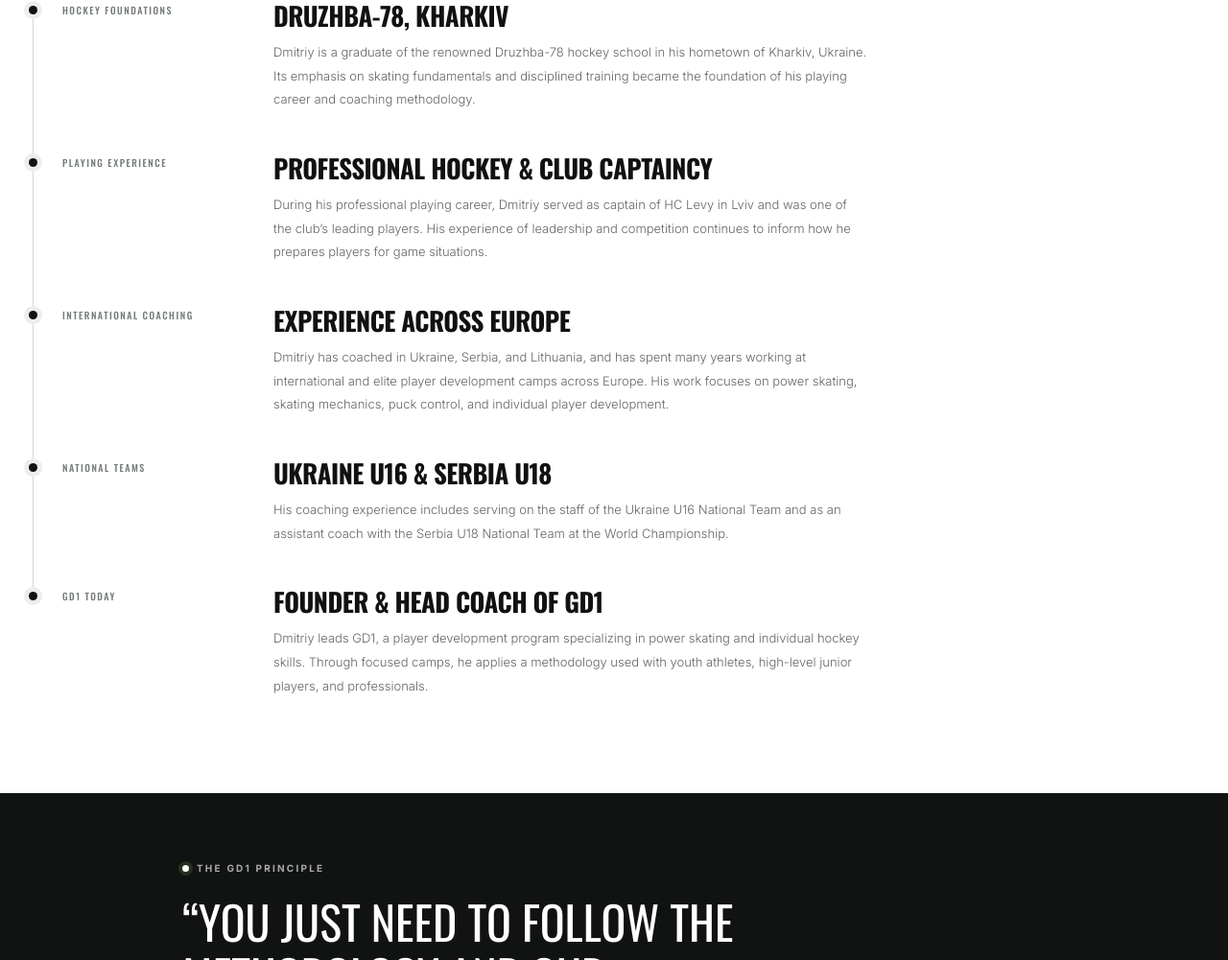
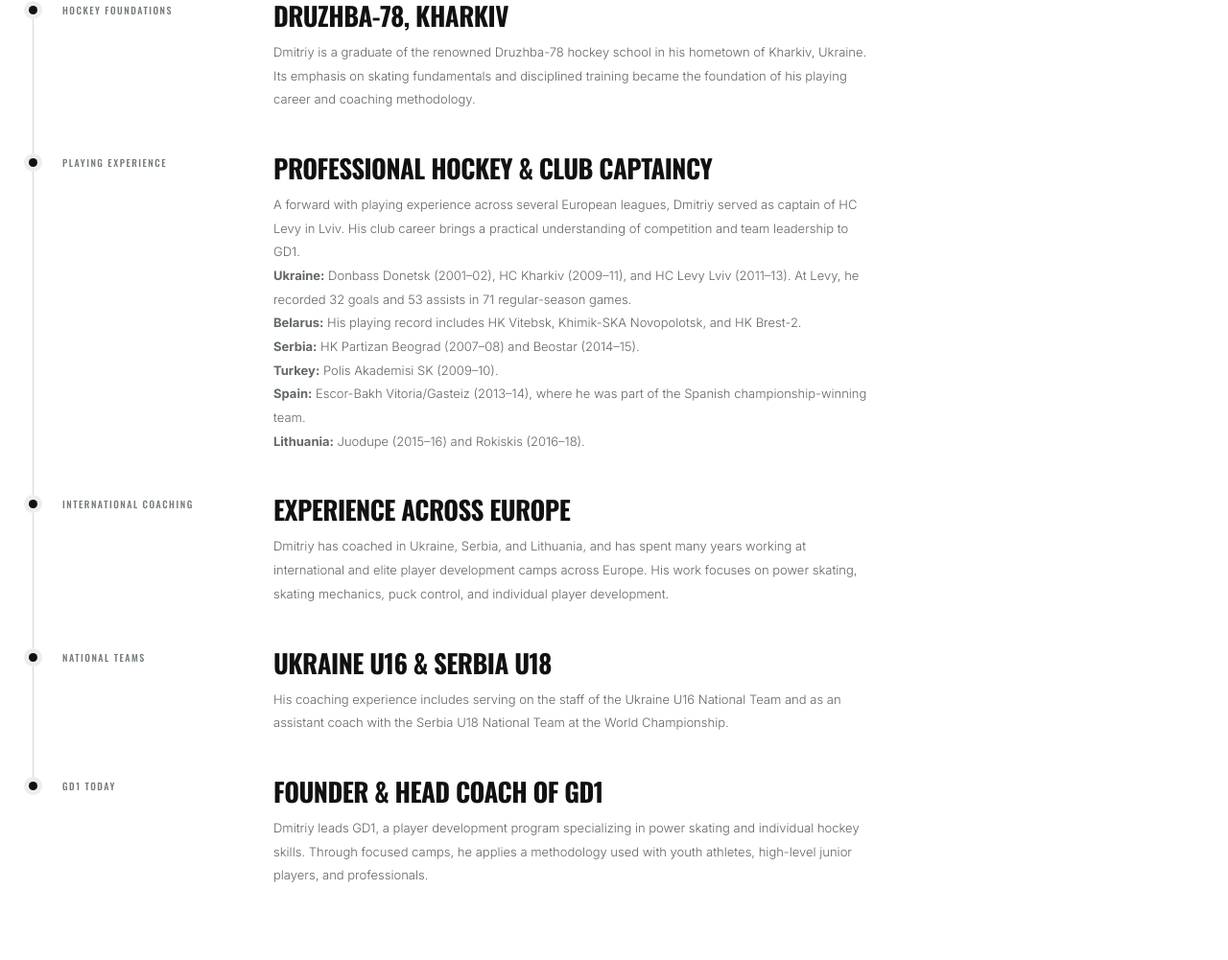
Before and after one commit to oskydan/gd1, a plain HTML site: page coach.html in a window 1280 px wide. Shown: the part 1111-2112 px from the top of the page at 96% size. Drawn offline with Linux system fonts and the light colour scheme.

Commit message:
Update coach.html

```diff
--- a/coach.html
+++ b/coach.html
@@ -50,7 +50,16 @@
           <li>
             <span class="coach-timeline-marker" aria-hidden="true"></span>
             <div class="coach-timeline-label">Playing experience</div>
-            <div class="coach-timeline-copy"><h3>Professional hockey &amp; club captaincy</h3><p>During his professional playing career, Dmitriy served as captain of HC Levy in Lviv and was one of the club’s leading players. His experience of leadership and competition continues to inform how he prepares players for game situations.</p></div>
+            <div class="coach-timeline-copy">
+              <h3>Professional hockey &amp; club captaincy</h3>
+              <p>A forward with playing experience across several European leagues, Dmitriy served as captain of HC Levy in Lviv. His club career brings a practical understanding of competition and team leadership to GD1.</p>
+              <p><strong>Ukraine:</strong> Donbass Donetsk (2001–02), HC Kharkiv (2009–11), and HC Levy Lviv (2011–13). At Levy, he recorded 32 goals and 53 assists in 71 regular-season games.</p>
+              <p><strong>Belarus:</strong> His playing record includes HK Vitebsk, Khimik-SKA Novopolotsk, and HK Brest-2.</p>
+              <p><strong>Serbia:</strong> HK Partizan Beograd (2007–08) and Beostar (2014–15).</p>
+              <p><strong>Turkey:</strong> Polis Akademisi SK (2009–10).</p>
+              <p><strong>Spain:</strong> Escor-Bakh Vitoria/Gasteiz (2013–14), where he was part of the Spanish championship-winning team.</p>
+              <p><strong>Lithuania:</strong> Juodupe (2015–16) and Rokiskis (2016–18).</p>
+            </div>
           </li>
           <li>
             <span class="coach-timeline-marker" aria-hidden="true"></span>
```
